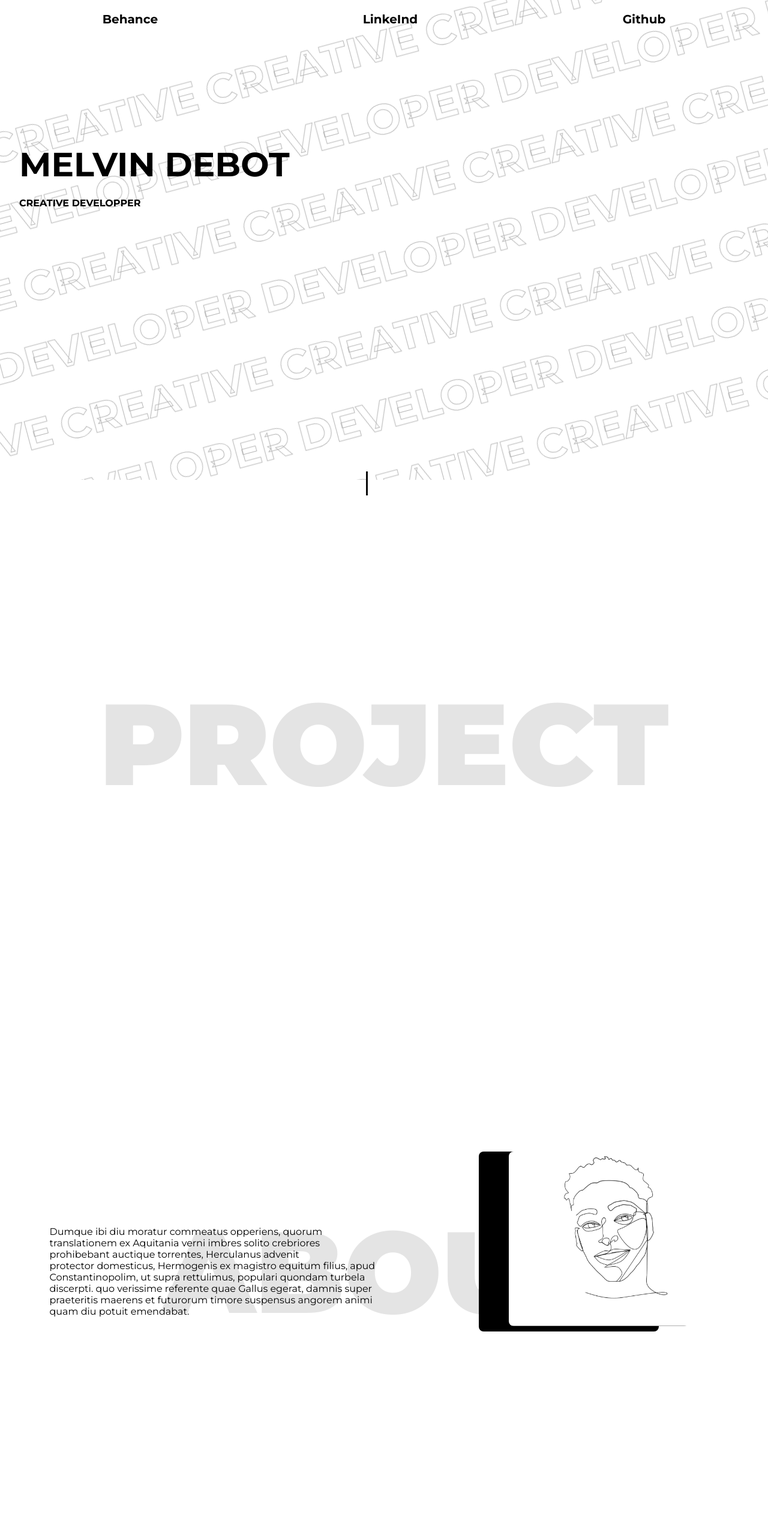
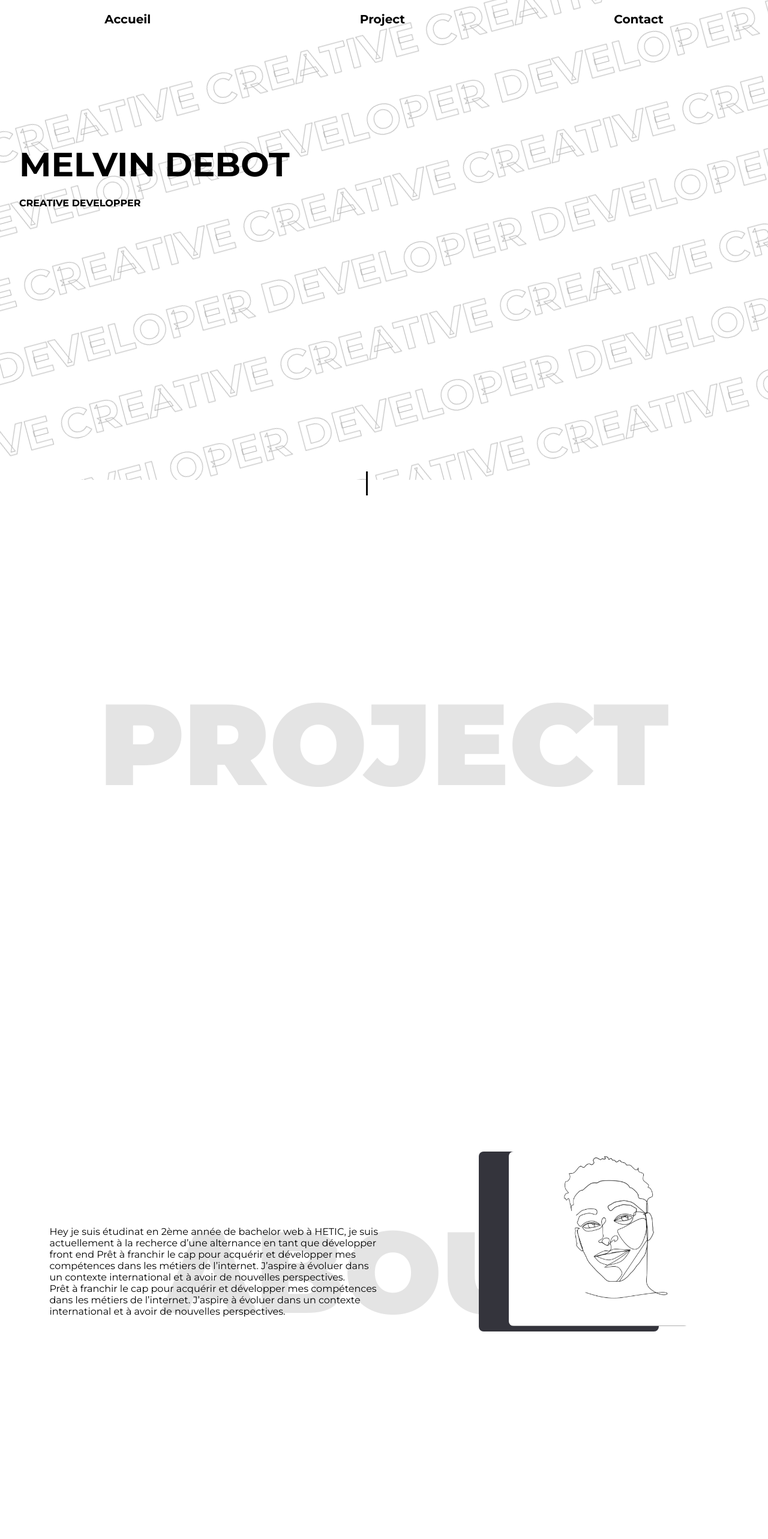
Before and after one commit to melvinDebot/melvin_debot_portfolio, a React (Create React App) app: page / in a window 1280 px wide. Shown: the top 2566 px of the page at 60% size. Built offline with nearby package versions, Linux system fonts and the light colour scheme.

Commit message:
good mofis

```diff
--- a/src/App.css
+++ b/src/App.css
@@ -212,7 +212,7 @@ h2{
 .parent {
   width: 100%;
   height: 100%;
-  background: black;
+  background: #34343C;
 }
 .child {
   width: 100%;
@@ -241,6 +241,18 @@ h2{
   font-weight: 700;
 }
 @media(max-width: 700px){
+  .blue-containt{
+    display: flex;
+    flex-direction: column;
+    justify-content: space-between;
+    align-items: center;
+  }
+  .blue-img{
+    width: 350px;
+  }
+  .blue-containt p{
+    width: 320px;
+  }
   h2{
     font-size: 4rem;
   }
--- a/src/App.js
+++ b/src/App.js
@@ -130,9 +130,9 @@ class App extends React.Component{
       </div>
         <section className="text">
           <ul className="network">
-            <a href="/" ><li>Behance</li></a>
-            <a href="/"><li>LinkeInd</li></a>
-            <a href="/"><li>Github</li></a>
+            <a href="/" ><li>Accueil</li></a>
+            <a href="/"><li>Project</li></a>
+            <a href="/"><li>Contact</li></a>
           </ul>
           <div className="text-title">
             <h1 className="title-name" onMouseOver={this.overText}>MELVIN DEBOT <span className="text-block"></span></h1>
--- a/src/components/OthersSection.jsx
+++ b/src/components/OthersSection.jsx
@@ -43,7 +43,8 @@ function OthersSection(){
       <div className="panel" data-color="blue">
         <h2>ABOUT</h2>
         <div className="blue-containt">
-          <p>Dumque ibi diu moratur commeatus opperiens, quorum translationem ex Aquitania verni imbres solito crebriores prohibebant auctique torrentes, Herculanus advenit <br></br>protector domesticus, Hermogenis ex magistro equitum filius, apud Constantinopolim, ut supra rettulimus, populari quondam turbela discerpti. quo verissime referente quae Gallus egerat, damnis super praeteritis maerens et futurorum timore suspensus angorem animi quam diu potuit emendabat.</p>
+          <p>Hey je suis étudinat en 2ème année de bachelor web à HETIC, je suis actuellement à la recherce d’une alternance en tant que développer front end Prêt à franchir le cap pour acquérir et développer mes compétences dans les métiers de l’internet. J’aspire à évoluer dans un contexte international et à avoir de nouvelles perspectives. <br></br>Prêt à franchir le cap pour acquérir et développer mes compétences dans les métiers de l’internet. J’aspire à évoluer dans un contexte international et à avoir de nouvelles perspectives.</p>
+
           <div className="blue-img">
             <Parallax />
           </div>
@@ -55,8 +56,8 @@ function OthersSection(){
           <p>Don’t be a stranger</p>
           <p>just say hello.</p>
           <p>melvin.debot@hetic.net</p>
-          <a href="/"><p>LinkeInd</p></a>
-          <a href="/"><p>LinkeInd</p></a>
+          <a href="https://www.linkedin.com/in/melvin-debot-b22078173/"><p>LinkeInd</p></a>
+          <a href="/"><p>Behance</p></a>
         </div>
       </div>
     </div>
--- a/src/components/Parallax.jsx
+++ b/src/components/Parallax.jsx
@@ -23,7 +23,7 @@ export default class Parallax extends React.Component{
       <div>
         <div className="wrapper">
           <div className="parent">
-            <div className="child" style={{top : this.state.offset / -15}}></div>
+            <div className="child" style={{top : this.state.offset / 15}}></div>
           </div>
         </div>
       </div>
```
